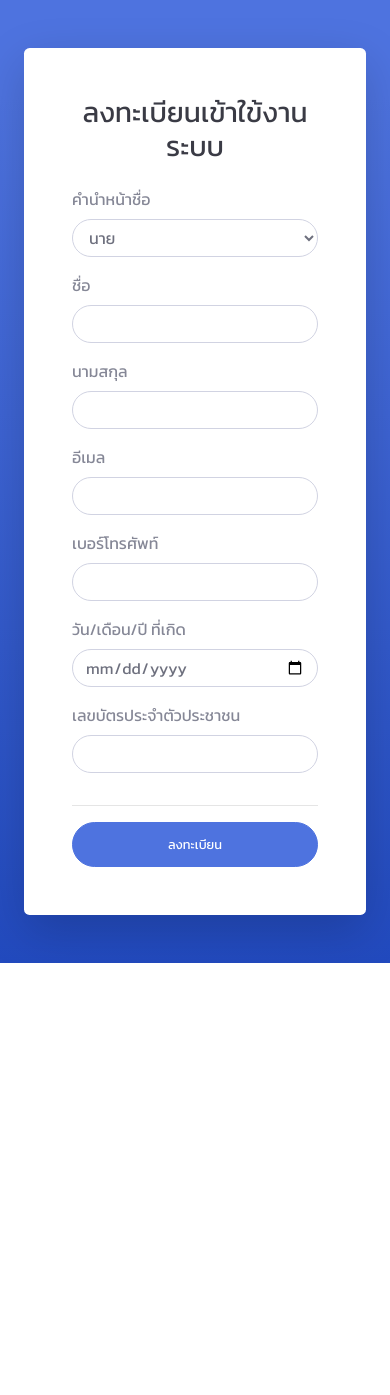
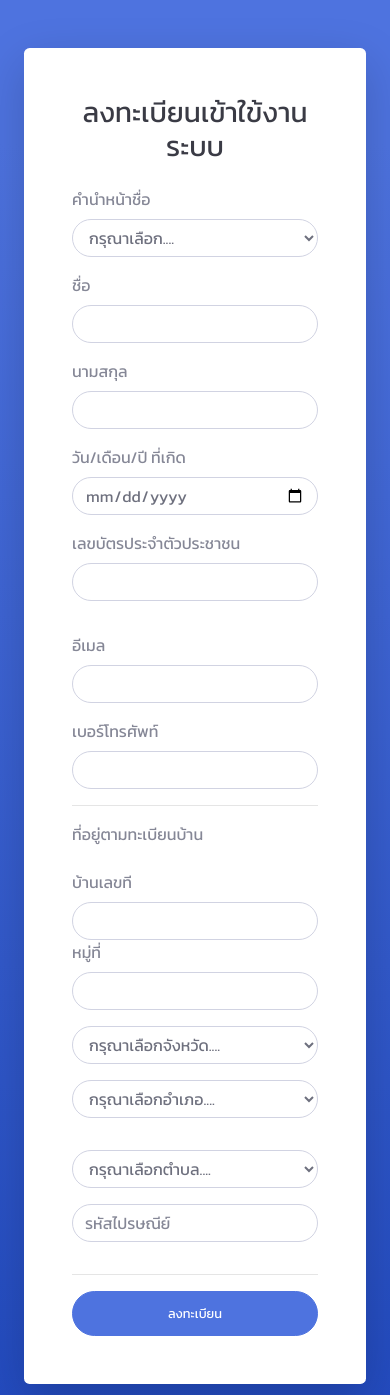
Before and after one commit to paradise-j/TP_Dentistry, a PHP site: page /register.php in a window 390 px wide. Shown: the top 1395 px of the page. Before the commit the page ends 963 px from the top, so only its background shows below. Run offline with PHP 8.4, Linux system fonts and the light colour scheme; data that the repository does not hold is empty.

Commit message:
Add all and update

```diff
--- a/connect.php
+++ b/connect.php
@@ -2,7 +2,7 @@
     $servername = "localhost";
     $username = "root";
     $password = "";
-    $dbname = "medilab";
+    $dbname = "TP_Dentistry";
 
     try {
         $db = new PDO("mysql:host=$servername;dbname=$dbname", $username, $password);
--- a/index.php
+++ b/index.php
@@ -1,3 +1,7 @@
+<?php
+    require_once 'connect.php';
+    session_start();
+?>
 <!DOCTYPE html>
 <html lang="en">
 
--- a/register.php
+++ b/register.php
@@ -1,3 +1,7 @@
+<?php
+    require_once 'connect.php';
+    session_start();
+?>
 <!DOCTYPE html>
 <html lang="en">
 
@@ -51,6 +55,7 @@
                                         <div class="col-md-3 mb-3 mb-sm-0">
                                             <label class="form-label">คำนำหน้าชื่อ</label><br>
                                             <select class="form-control" aria-label="Default select example" name="prename" style="border-radius: 25px;" required>
+                                                <option value="">กรุณาเลือก....</option>
                                                 <option value="1">นาย</option>
                                                 <option value="2">นาง</option>
                                                 <option value="3">นางสาว</option>
@@ -58,31 +63,80 @@
                                         </div>
                                         <div class="col-md-4 mb-3 mb-sm-0">
                                             <label class="form-label">ชื่อ</label><br>
-                                            <input type="text" class="form-control" style="border-radius: 25px;" name="Fname" >
+                                            <input type="text" class="form-control" style="border-radius: 25px;" name="Fname" required>
                                         </div>
                                         <div class="col-md-5">
                                             <label class="form-label">นามสกุล</label><br>
-                                            <input type="text" class="form-control" style="border-radius: 25px;" name="Lname" >
+                                            <input type="text" class="form-control" style="border-radius: 25px;" name="Lname" required>
+                                        </div>
+                                    </div>
+                                    <div class="form-group row">
+                                        <div class="col-md-7 mb-3 mb-sm-0">
+                                            <label class="form-label">วัน/เดือน/ปี ที่เกิด</label><br>
+                                            <input type="date" class="form-control" style="border-radius: 25px;" name="Bdate" required>
+                                        </div>
+                                        <div class="col-md-5 mb-3 mb-sm-0">
+                                            <label class="form-label">เลขบัตรประจำตัวประชาชน</label><br>
+                                            <input type="text" class="form-control" style="border-radius: 25px;" minlength="13" maxlength="13" name="personid" required>
                                         </div>
                                     </div>
                                     <div class="form-group row">
                                         <div class="col-sm-8 mb-3 mb-sm-0">
                                             <label class="form-label">อีเมล</label><br>
-                                            <input type="email" class="form-control" style="border-radius: 25px;" name="email" >
+                                            <input type="email" class="form-control" style="border-radius: 25px;" name="email" required>
                                         </div>
                                         <div class="col-md-4">
                                             <label class="form-label">เบอร์โทรศัพท์</label><br>
-                                            <input type="tel" class="form-control" style="border-radius: 25px;" minlength="10" maxlength="10" name="tel" >
+                                            <input type="tel" class="form-control" style="border-radius: 25px;" minlength="10" maxlength="10" name="tel" required>
+                                        </div>
+                                    </div>
+                                    <hr>
+                                    <div class="form-group row">
+                                        <div class="col-md-7">
+                                            <label class="form-label">ที่อยู่ตามทะเบียนบ้าน</label>
                                         </div>
                                     </div>
                                     <div class="form-group row">
-                                        <div class="col-md-7 mb-3 mb-sm-0">
-                                            <label class="form-label">วัน/เดือน/ปี ที่เกิด</label><br>
-                                            <input type="date" class="form-control" style="border-radius: 25px;" name="Bdate">
+                                        <div class="col-md-3">
+                                            <label class="form-label">บ้านเลขที</label>
+                                            <input type="text" class="form-control" style="border-radius: 25px;" name="Homenumber" required>
+                                        </div>
+                                        <div class="col-md-3">
+                                            <label class="form-label">หมู่ที่</label>
+                                            <input type="number" class="form-control" style="border-radius: 25px;" name="Homenumber" required>
+                                        </div>
+                                    </div>
+                                    <div class="form-group row">
+                                        <div class="col-md-6 mb-3 mb-sm-0">
+                                            <select class="form-control" aria-label="Default select example" id="provinces" name="provinces" style="border-radius: 30px;" required>
+                                                <option selected disabled>กรุณาเลือกจังหวัด....</option>
+                                                <?php
+                                                    $stmt = $db->query("SELECT * FROM `provinces`");
+                                                    $stmt->execute();
+                                                    $pvs = $stmt->fetchAll();
+
+                                                    foreach($pvs as $pv){
+                                                ?>
+                                                <option value="<?= $pv['id']?>"><?= $pv['name_th']?></option>
+                                                <?php
+                                                    }
+                                                ?>
+                                            </select>
                                         </div>
                                         <div class="col-md-5 mb-3 mb-sm-0">
-                                            <label class="form-label">เลขบัตรประจำตัวประชาชน</label><br>
-                                            <input type="text" class="form-control" style="border-radius: 25px;" minlength="13" maxlength="13" name="personid" >
+                                            <select class="form-control" aria-label="Default select example" id="amphures" name="amphures" style="border-radius: 30px;" required>
+                                                <option selected disabled>กรุณาเลือกอำเภอ....</option>
+                                            </select>
+                                        </div>
+                                    </div>
+                                    <div class="form-group row">
+                                        <div class="col-md-5 mb-3 mb-sm-0">
+                                            <select class="form-control" aria-label="Default select example" id="districts" name="districts" style="border-radius: 30px;" required>
+                                                <option selected disabled>กรุณาเลือกตำบล....</option>
+                                            </select>
+                                        </div>
+                                        <div class="col-md-4 mb-3 mb-sm-0">
+                                            <input type="text" required class="form-control" id="zipcode" name="zipcode" style="border-radius: 30px;" placeholder="รหัสไปรษณีย์" required>
                                         </div>
                                     </div>
                                     <hr>
@@ -105,17 +159,47 @@
 
     <!-- Custom scripts for all pages-->
     <script src="./bootrap/js/sb-admin-2.min.js"></script>
-    <!-- <script>
-        let imgInput = document.getElementById('imgInput');
-        let previewImg = document.getElementById('previewImg');
 
-        imgInput.onchange = evt => {
-            const [file] = imgInput.files;
-                if (file) {
-                    previewImg.src = URL.createObjectURL(file)
-            }
-        }
-    </script> -->
+    <script>
+        $('#provinces').change(function(){
+            var id_provnce = $(this).val();
+            $.ajax({
+                type : "post",
+                url : "address.php",
+                data : {id:id_provnce,function:'provinces'},
+                success: function(data){
+                    $('#amphures').html(data);
+                    $('#districts').html(' ');
+                    $('#zipcode').val(' ');
+                }
+            });
+        });
+
+        $('#amphures').change(function(){
+            var id_amphures = $(this).val();
+            $.ajax({
+                type : "post",
+                url : "address.php",
+                data : {id:id_amphures,function:'amphures'},
+                success: function(data){
+                    $('#districts').html(data);
+                    $('#zipcode').val(' ');
+                }
+            });
+        });
+
+        $('#districts').change(function(){
+            var id_districts = $(this).val();
+            $.ajax({
+                type : "post",
+                url : "address.php",
+                data : {id:id_districts,function:'districts'},
+                success: function(data){
+                    $('#zipcode').val(data)
+                }
+            });
+        });
+    </script>
 </body>
 
 </html>
```
Also changed, not shown: address.php (added, +52 -0 lines).
